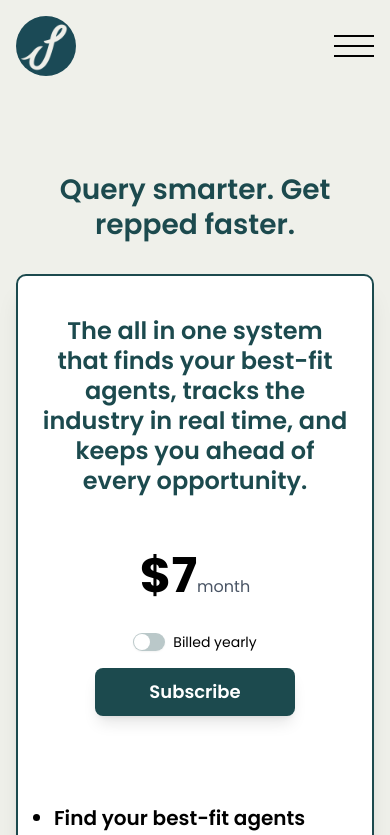
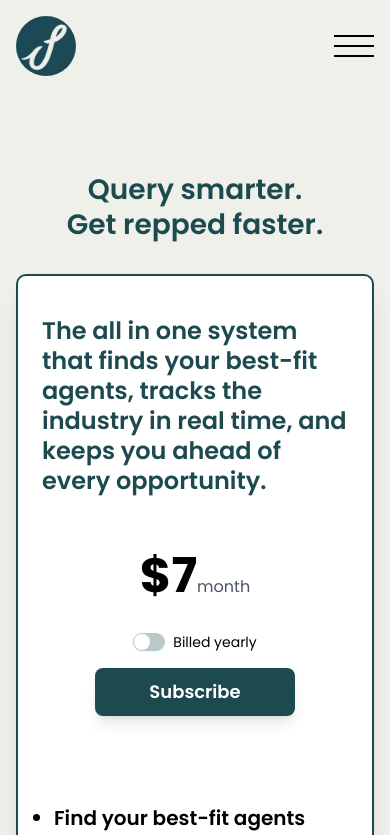
Before and after one commit to thefrankharvey/querybot_web_app, a Next.js app: page /subscribe in a window 390 px wide. Shown: the top 835 px of the page. Built offline with nearby package versions, Linux system fonts and the light colour scheme; no server answers; what @clerk/backend would draw is missing.

Commit message:
Mobile styling

```diff
--- a/app/subscribe/components/subscription-details.tsx
+++ b/app/subscribe/components/subscription-details.tsx
@@ -38,7 +38,8 @@ const SubscriptionDetails = () => {
         }}
       >
         <h1 className="text-[28px] md:text-[36px] font-semibold leading-tight text-accent text-center mb-8">
-          Query smarter. Get repped faster.
+          Query smarter. <br className="md:hidden" />
+          Get repped faster.
         </h1>
       </motion.div>
       <motion.div
@@ -52,7 +53,7 @@ const SubscriptionDetails = () => {
         }}
       >
         <div className="flex flex-col gap-4 bg-white rounded-lg p-4 md:p-12 w-full mx-auto shadow-xl justify-center items-center mt-4 border-2 border-accent">
-          <h1 className="text-2xl font-semibold leading-tight text-center text-accent mt-6 w-[95%] mx-auto">
+          <h1 className="text-2xl font-semibold leading-tight text-accent mt-6 w-[95%] mx-auto md:text-center text-left">
             The all in one system that finds your best-fit agents, tracks the
             industry in real time, and keeps you ahead of every opportunity.
           </h1>
```
